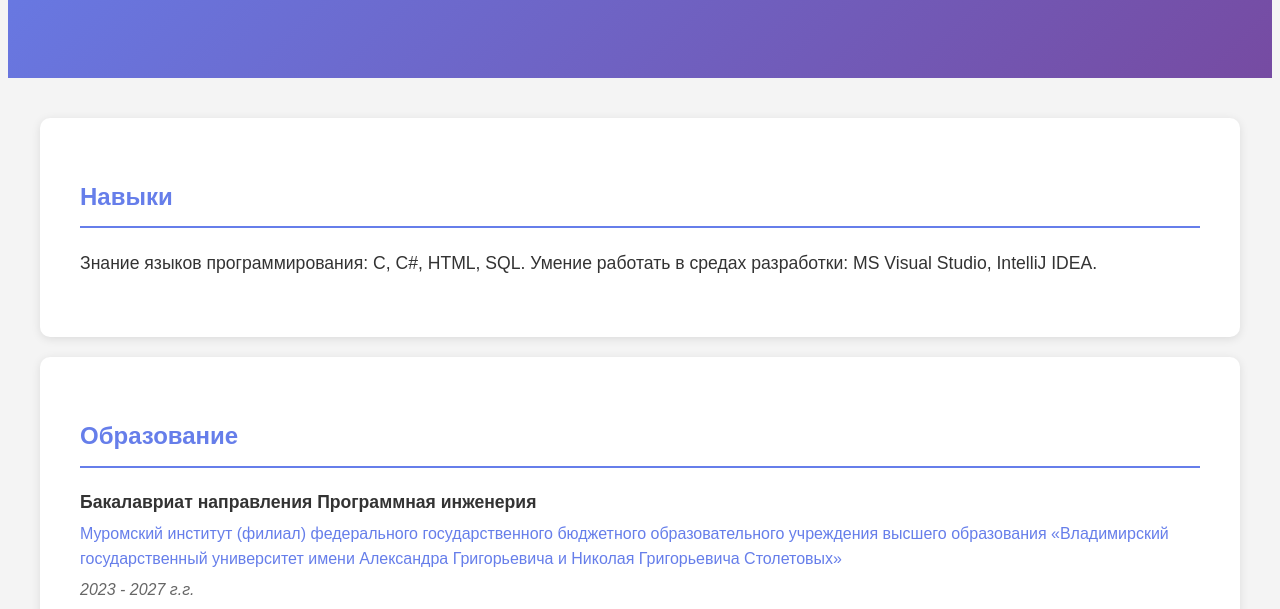
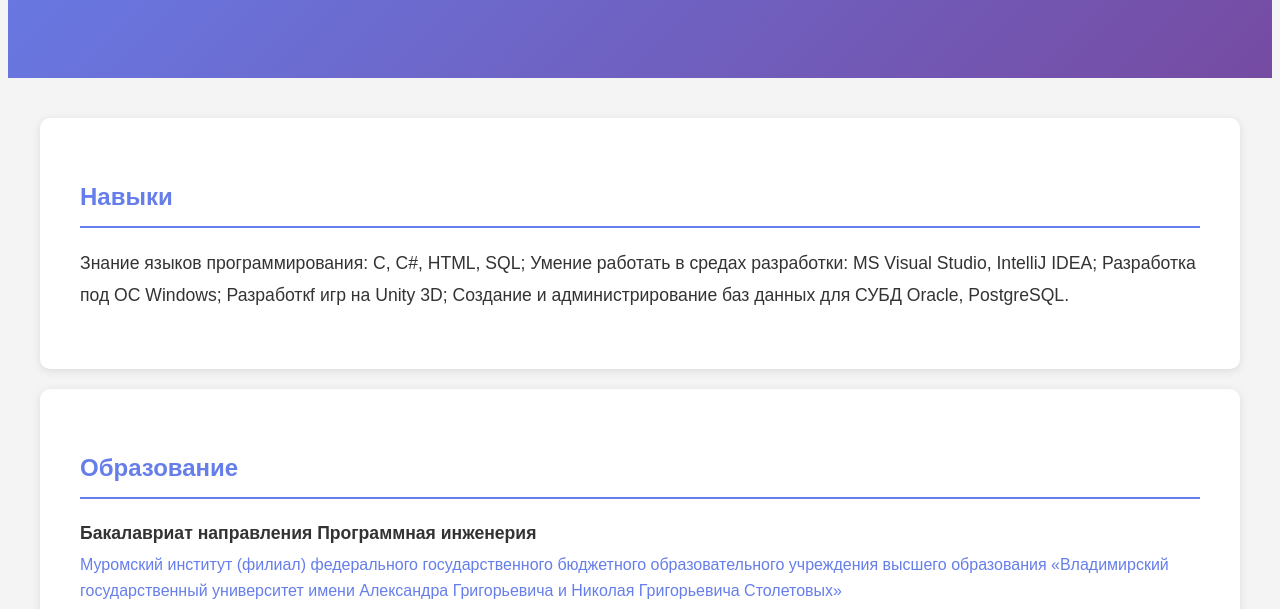
Before and after one commit to Angelina20062025/Angelina20062025.github.io, a plain HTML site: page index.html in a window 1280 px wide. Shown: the part 191-800 px from the top of the page. Drawn offline with Linux system fonts and the light colour scheme.

Commit message:
Update index.html

```diff
--- a/index.html
+++ b/index.html
@@ -202,8 +202,11 @@
         <section id="about">
             <h2>Навыки</h2>
             <div class="about-content">
-                <p>Знание языков программирования: C, C#, HTML, SQL.
-                    Умение работать в средах разработки: MS Visual Studio, IntelliJ IDEA.
+                <p>Знание языков программирования: C, C#, HTML, SQL;
+                    Умение работать в средах разработки: MS Visual Studio, IntelliJ IDEA;
+                    Разработка под ОС Windows;
+                    Разработкf игр на Unity 3D;
+                    Создание и администрирование баз данных для СУБД Oracle, PostgreSQL.
                 </p>
             </div>
         </section>
```
